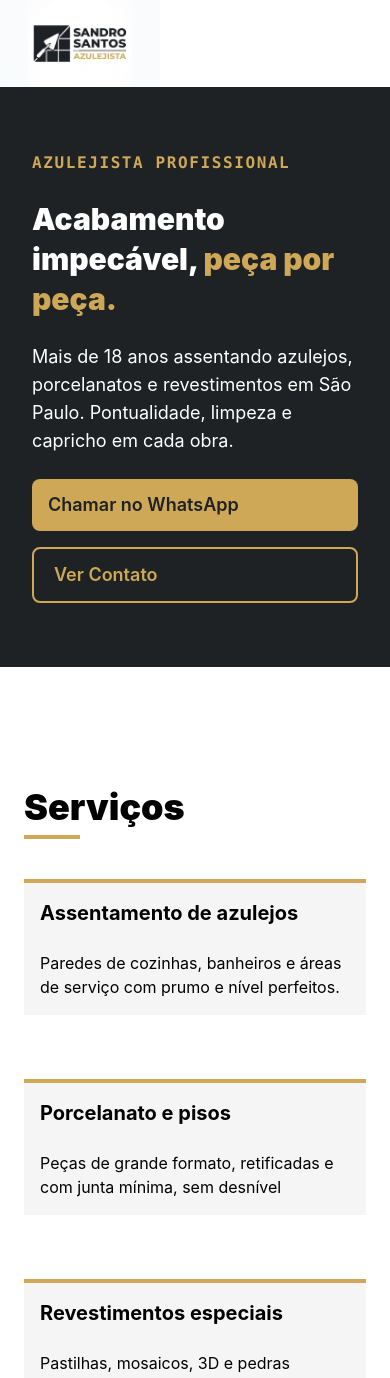
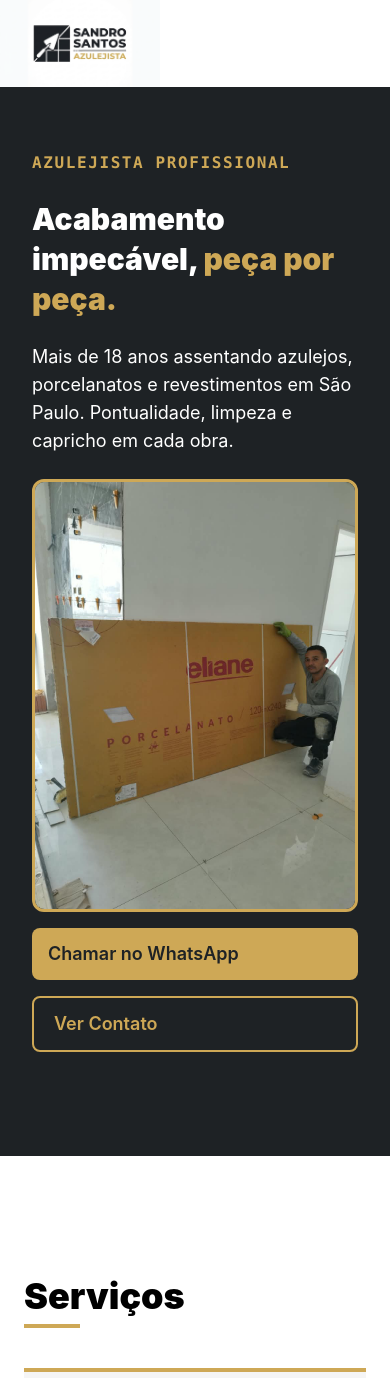
Before and after one commit to diogomaiadev28/sandrosantosazulejista, a Vue app: page / in a window 390 px wide. Shown: the top 1378 px of the page. Built offline with nearby package versions, Linux system fonts and the light colour scheme.

Commit message:
style: Remoção do hidden da foto principal em telas menores a pedido do cliente.

```diff
--- a/src/components/MainSection.vue
+++ b/src/components/MainSection.vue
@@ -1,16 +1,19 @@
 <template>
   <main class="bg-[#1e2225] py-16 sm:py-20 px-8 micro:px-16 w-full flex justify-center">
-    <div class="max-w-300 flex-col lg:flex-row flex justify-between items-center space-x-0 lg:space-x-20 md:space-y-20 lg:space-y-0">
+    <div class="max-w-300 flex-col lg:flex-row flex justify-between items-center space-x-0 lg:space-x-20 space-y-10 lg:space-y-0">
       <div class="sm:w-140 md:w-160 lg:w-200 space-y-6 grow">
         <h5 class="text-gold-default tracking-widest font-bold font-mono">AZULEJISTA PROFISSIONAL</h5>
         <h1 class="text-3xl sm:text-4xl md:text-5xl font-black text-white leading-10 sm:leading-12 md:leading-16">Acabamento impecável, <span class="text-gold-default">peça por peça.</span></h1>
         <p class="text-white text-lg">Mais de 18 anos assentando azulejos, porcelanatos e revestimentos em São Paulo. Pontualidade, limpeza e capricho em cada obra.</p>
-        <div class="flex sm:flex-row flex-col space-y-4 sm:space-y-0 sm:space-x-4">
+        <div class="flex md:flex-row flex-col space-y-4 md:space-y-0 md:space-x-4">
+          <figure class="md:hidden block">
+            <img class="w-140 xl:w-200 border-gold-default border-3 rounded-xl" src="/src/img/Untitled.jpg" alt="">
+          </figure>
           <WhatsappButton>Chamar no WhatsApp</WhatsappButton>
           <a href="#callme" class="bg-[#1e2225] border-2 border-gold-default text-gold-default text-lg micro:text-xl font-semibold rounded-lg px-5 py-3">Ver Contato</a>
         </div>
       </div>
-      <figure class="md:block hidden">
+      <figure class="hidden md:block">
         <img class="w-140 xl:w-200 border-gold-default border-3 rounded-xl" src="/src/img/Untitled.jpg" alt="">
       </figure>
     </div>
```
